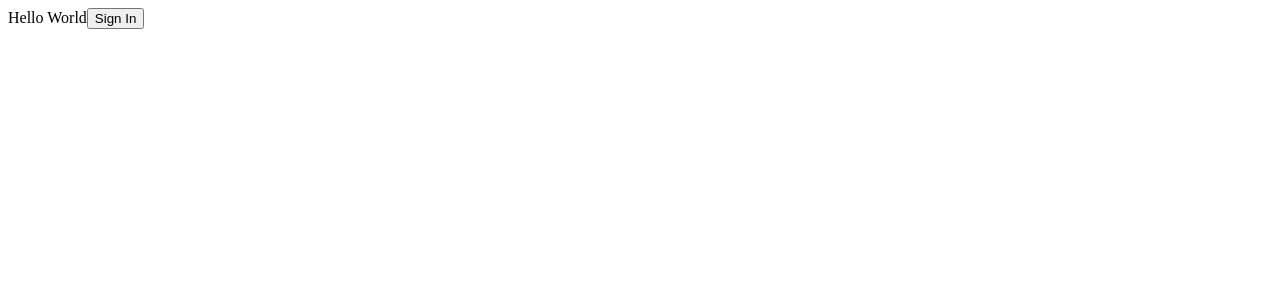
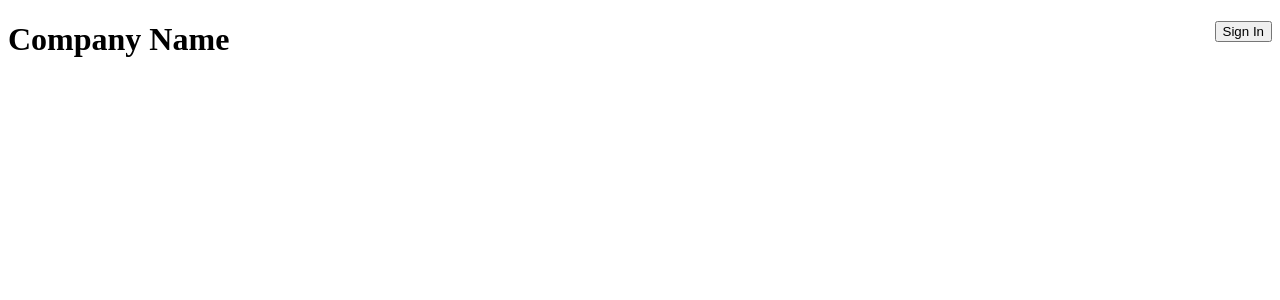
Before and after one commit to aaronlin986/webapp, a React (Create React App) app in the folder front-end/: page / in a window 1280 px wide. Shown: the top 300 px of the page. Built offline with nearby package versions, Linux system fonts and the light colour scheme.

Commit message:
added a HeaderBar

```diff
--- a/front-end/src/App.js
+++ b/front-end/src/App.js
@@ -1,6 +1,7 @@
 // import React from 'react'
 import { useState } from "react"
 import LoginForm from "./components/LoginForm"
+import HeaderBar from "./components/HeaderBar"
 
 const App = () => {
   const [showLoginForm, setShowLoginForm] = useState('modal-hide')
@@ -20,9 +21,10 @@ const App = () => {
 
   return (
     <div>
-      Hello World
-      <button onClick={loginPopup}>Sign In</button>
-      <LoginForm show={showLoginForm} toggleShow={toggleShowLoginForm}/>
+      <div>
+        <HeaderBar name='Company Name' loginPopup={loginPopup}/>
+        <LoginForm show={showLoginForm} toggleShow={toggleShowLoginForm}/>
+      </div>
     </div>
   )
 }
--- /dev/null
+++ b/front-end/src/components/HeaderBar.js
@@ -0,0 +1,10 @@
+
+const HeaderBar = ({name, loginPopup}) => {
+    return (
+        <div>
+            <h1>{name}<button style={{float: 'right'}} onClick={loginPopup}>Sign In</button></h1>
+        </div>
+    )
+}
+
+export default HeaderBar
--- a/front-end/src/components/LoginForm.js
+++ b/front-end/src/components/LoginForm.js
@@ -9,6 +9,8 @@ const LoginForm = ({show, toggleShow}) => {
     const submitLogin = (e) => {
         e.preventDefault()
         loginService.login({username, password})
+        setUsername('')
+        setPassword('')
     }
 
     return (
```
